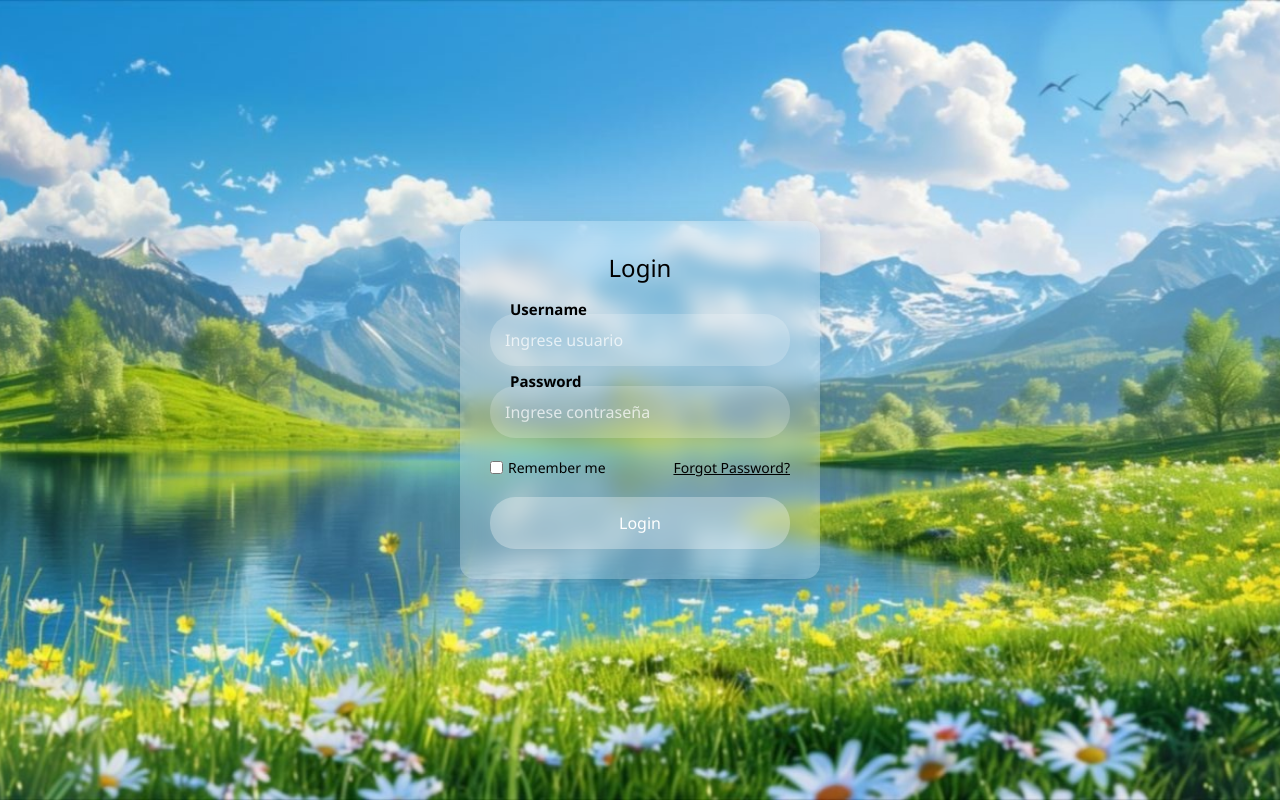
After one commit to proyectemosOk/tienda_web, a Flask app: page /login-sesion in a window 1280 px wide. The commit adds this page. Run offline with Flask 3, Linux system fonts and the light colour scheme.

Commit message:
feat: :sparkles: Se agregaron cambios en: app.py, conexin_base.py, tienda_jfleon6_1db, index.html, login-sesion.html y se agrego login-sesion, fondo-inicio-sesion, login-sesion.js

```diff
--- a/app.py
+++ b/app.py
@@ -23,6 +23,10 @@ def index():
 @app.route('/home')
 def home():
     return render_template('home.html')
+
+@app.route('/login-sesion')
+def login_sesion():
+    return render_template('login-sesion.html')
 
 @app.route('/orden')
 def orden():
@@ -805,6 +809,47 @@ def obtener_clientes():
         print(f"Error al cargar proveedores: {e}")
         return jsonify({"error": "Error al cargar proveedores"}), 500
 
+@app.route('/api/login-segunda', methods=['POST'])
+def login():
+    try:
+        datos = request.get_json()
+
+        # Validar campos requeridos
+        if not datos or 'usuario' not in datos or 'contrasena' not in datos:
+            return jsonify({
+                "valido": False,
+                "mensaje": "Se requieren usuario y contraseña"
+            }), 400
+
+        # Validar credenciales
+        resultado = conn_db.validar_credenciales(
+            tabla="usuarios",
+            usuario=datos['usuario'],
+            contrasena=datos['contrasena']
+        )
+
+        # Limpiar datos sensibles en la respuesta
+        if resultado['valido']:
+            respuesta = {
+                "valido": True,
+                "mensaje": "Autenticación exitosa",
+                "id_usuario": resultado["id_usuario"],
+                "rol": resultado["rol"],
+                "usuario": datos['usuario']
+            }
+            return jsonify(respuesta), 200
+        else:
+            return jsonify({
+                "valido": False,
+                "mensaje": resultado["mensaje"]
+            }), 401
+
+    except Exception as e:
+        print(f"Error en login: {str(e)}")
+        return jsonify({
+            "valido": False,
+            "mensaje": "Error interno del servidor"
+        }), 500
 
 if __name__ == '__main__':
 
--- /dev/null
+++ b/static/css/login-sesion.css
@@ -0,0 +1,125 @@
+* {
+    margin: 0;
+    padding: 0;
+    box-sizing: border-box;
+    font-family: 'Segoe UI', Tahoma, Geneva, Verdana, sans-serif;
+}
+
+body {
+    height: 100vh;
+    display: flex;
+    align-items: center;
+    justify-content: center;
+    background-image: url('/static/img/home/fondo-inicio-sesion.jpeg'); /* Reemplazar con tu imagen de paisaje */
+    background-size: cover;
+    background-position: center;
+}
+
+.container {
+    width: 100%;
+    height: 100%;
+    display: flex;
+    align-items: center;
+    justify-content: center;
+}
+
+.login-card {
+    width: 360px;
+    padding: 30px;
+    border-radius: 15px;
+    background: rgba(255, 255, 255, 0.2);
+    backdrop-filter: blur(10px);
+    box-shadow: 0 8px 32px rgba(0, 0, 0, 0.1);
+    text-align: center;
+}
+
+h2 {
+    color: black;
+    margin-bottom: 30px;
+    font-weight: 500;
+    font-size: 24px;
+}
+
+.input-group {
+    margin-bottom: 20px;
+    position: relative;
+}
+
+.input-group label {
+    position: absolute;
+    left: 15px;
+    top: -15px;
+    color: black;
+    font-size: 15px;
+    font-weight: bolder;
+    padding: 0 5px;
+}
+
+input[type="text"],
+input[type="password"] {
+    width: 100%;
+    padding: 15px;
+    border: none;
+    background: rgba(255, 255, 255, 0.2);
+    border-radius: 25px;
+    color: black;
+    font-size: 16px;
+    outline: none;
+}
+
+input::placeholder {
+    color: rgba(255, 255, 255, 0.7);
+}
+
+.options {
+    display: flex;
+    justify-content: space-between;
+    align-items: center;
+    margin-bottom: 20px;
+}
+
+.remember {
+    display: flex;
+    align-items: center;
+}
+
+.remember input {
+    margin-right: 5px;
+}
+
+.remember label,
+.forgot {
+    color: black;
+    font-size: 14px;
+}
+
+.forgot:hover {
+    text-decoration: underline;
+}
+
+.login-btn {
+    width: 100%;
+    padding: 15px;
+    border: none;
+    border-radius: 25px;
+    background: rgba(255, 255, 255, 0.3);
+    color: white;
+    font-size: 16px;
+    cursor: pointer;
+    transition: background 0.3s;
+}
+
+.login-btn:hover {
+    background: rgba(255, 255, 255, 0.4);
+}
+
+.register-link {
+    margin-top: 20px;
+    color: white;
+    font-size: 14px;
+}
+
+.register-link a {
+    color: white;
+    text-decoration: underline;
+}
--- /dev/null
+++ b/static/js/login-sesion.js
@@ -0,0 +1,56 @@
+document.getElementById('Login-sesion').addEventListener('click', async function(e) {
+    e.preventDefault();
+
+    // 1. Obtener credenciales
+    const username = document.getElementById('username').value;
+    const password = document.getElementById('password').value;
+
+    // 2. Validación básica
+    if (!username || !password) {
+        mostrarError('Por favor complete todos los campos');
+        return;
+    }
+
+    try {
+        // 3. Configurar la solicitud
+        const response = await fetch('/api/login-segunda', {
+            method: 'POST',
+            headers: {
+                'Content-Type': 'application/json'
+            },
+            body: JSON.stringify({
+                usuario: username,
+                contrasena: password
+            })
+        });
+
+        // 4. Procesar respuesta
+        const data = await response.json();
+
+        if (data.valido) {
+            // 5. Almacenar datos de sesión
+            sessionStorage.setItem('authToken', data.id_usuario);
+            sessionStorage.setItem('userRole', data.rol);
+
+            // 6. Redirección segura
+            window.location.href = '/home';
+        } else {
+            mostrarError(data.mensaje || 'Error de autenticación');
+        }
+
+    } catch (error) {
+        console.error('Error en login:', error);
+        mostrarError('Error de conexión con el servidor');
+    }
+});
+
+function mostrarError(mensaje) {
+    const errorDiv = document.getElementById('error-login');
+    errorDiv.textContent = mensaje;
+    errorDiv.style.display = 'block';
+
+    // Limpiar mensaje después de 5 segundos
+    setTimeout(() => {
+        errorDiv.style.display = 'none';
+    }, 5000);
+}
--- a/templates/index.html
+++ b/templates/index.html
@@ -33,7 +33,7 @@
     <script>
       document.getElementById('boton-continuar').addEventListener('click', function(e) {
           e.preventDefault(); // Evita el envío de formulario si lo hay
-          window.location.href = '/home'; // Redirige a /inicio
+          window.location.href = '/login-sesion'; // Redirige a /inicio
       });
 
     </script>
--- /dev/null
+++ b/templates/login-sesion.html
@@ -0,0 +1,50 @@
+<!DOCTYPE html>
+<html lang="es">
+<head>
+    <meta charset="UTF-8">
+    <meta name="viewport" content="width=device-width, initial-scale=1.0">
+    <title>Inicio de Sesión</title>
+    <link rel="stylesheet" href="/static/css/login-sesion.css">
+</head>
+<body>
+
+    <div class="container">
+
+        <div class="login-card">
+
+            <h2>Login</h2>
+            <form>
+
+                <div class="input-group">
+                    <label for="username">Username</label>
+                    <input type="text" id="username" name="username" placeholder="Ingrese usuario">
+                </div>
+
+                <div class="input-group">
+                    <label for="password">Password</label>
+                    <input type="password" id="password" name="password" placeholder="Ingrese contraseña">
+                </div>
+
+                <div class="options">
+
+                    <div class="remember">
+                        <input type="checkbox" id="remember" name="remember">
+                        <label for="remember">Remember me</label>
+                    </div>
+
+                    <a href="#" class="forgot">Forgot Password?</a>
+
+                </div>
+
+                <button type="submit" id="Login-sesion" class="login-btn">Login</button>
+                <!-- <p class="register-link">Don't have an account? <a href="#">Register</a></p> -->
+
+            </form>
+
+        </div>
+
+    </div>
+    <script src="/static/js/login-sesion.js">
+    </script>
+</body>
+</html>
```
Also changed, not shown: conexion_base.py (+120 -73 lines), static/img/home/fondo-inicio-sesion.jpeg (added), tienda_jfleong6_1.db.
